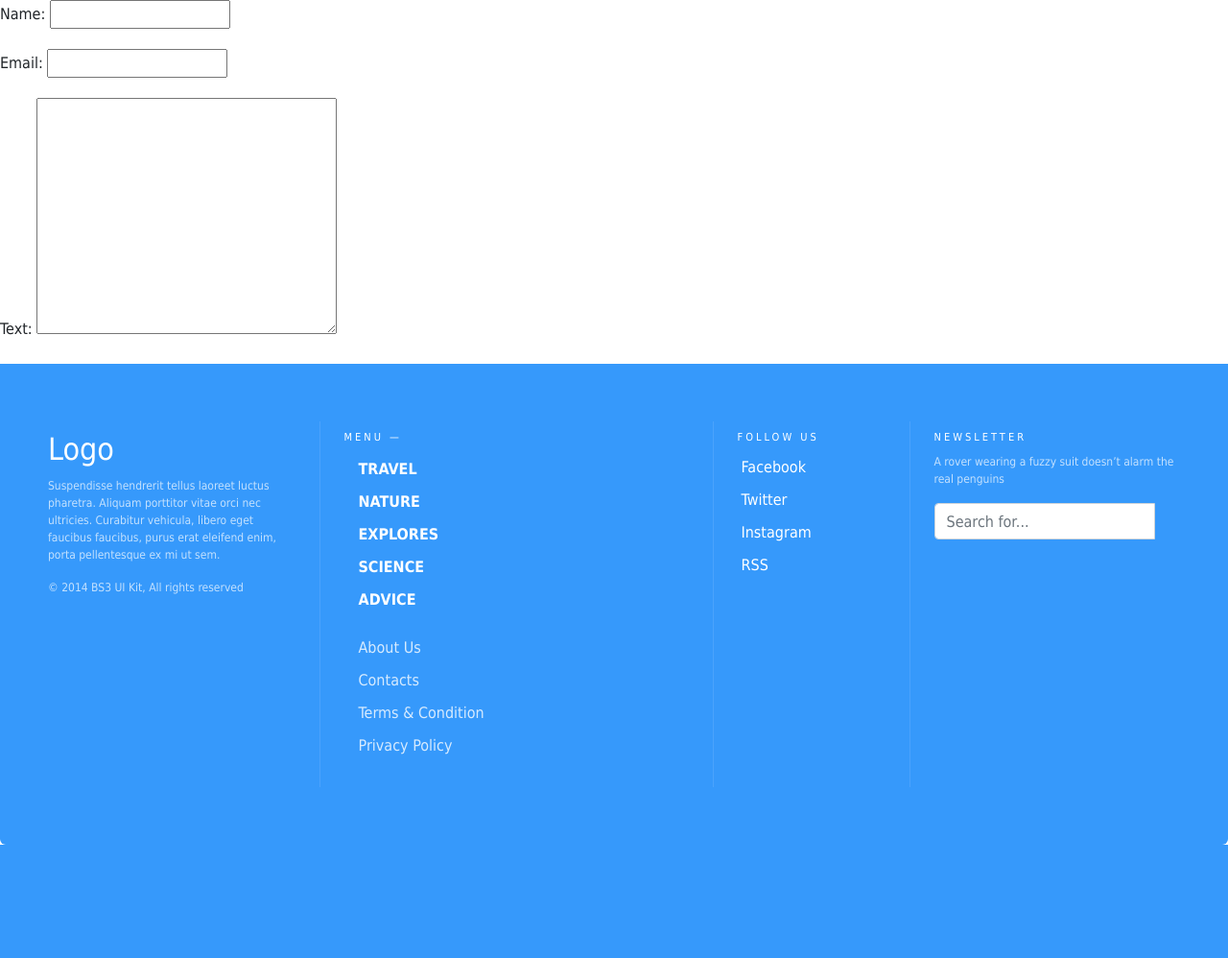
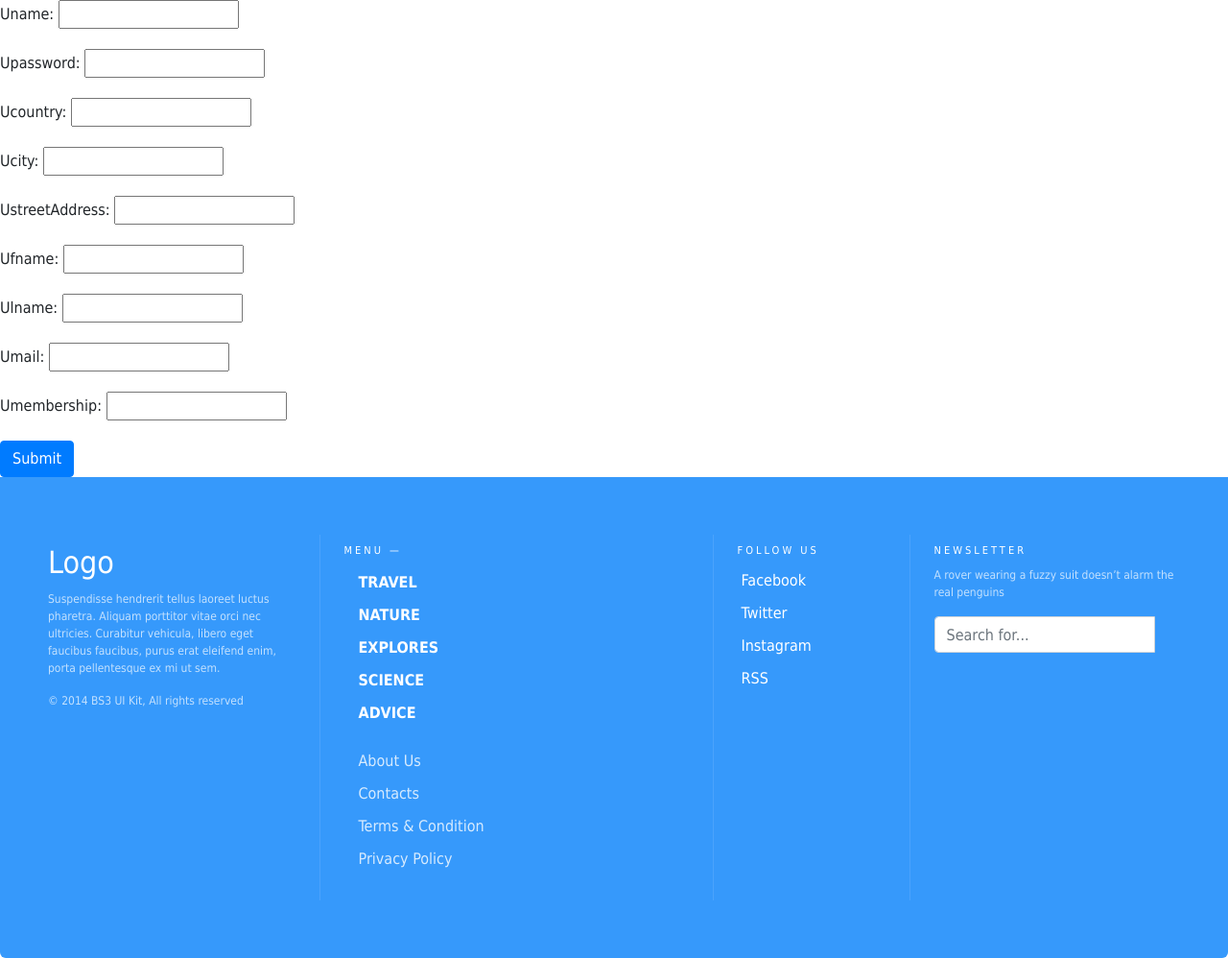
Before and after one commit to ebrahimahmed97090/creatly, a Django app: page /reg/ in a window 1280 px wide. Shown: the part 56-1054 px from the top of the page at 96% size. Before the commit the page ends 936 px from the top, so only its background shows below. Run offline with Django 3.2, Linux system fonts and the light colour scheme; some libraries are stand-ins or nearby versions.

Commit message:
reg form

```diff
--- a/templates/registration.html
+++ b/templates/registration.html
@@ -7,8 +7,11 @@
 {% block content %}
     <!-- write html here -->
 
+    <form method="post">
+        {{ form.as_p }}
+        {% csrf_token %}
+        <input type="submit" class="btn btn-primary" value="Submit">
 
-    {{ form.as_p }}
-
+    </form>
 
 {% endblock %}
--- a/users/forms.py
+++ b/users/forms.py
@@ -1,7 +1,9 @@
 from django import forms
+from users.models import User
+from django.core import validators
 
 
-class FormName(forms.Form):
-    name = forms.CharField()
-    email = forms.EmailField()
-    text = forms.CharField(widget=forms.Textarea)
+class NewUserForm(forms.ModelForm):
+    class Meta:
+        model = User
+        fields = '__all__'
--- a/users/models.py
+++ b/users/models.py
@@ -11,6 +11,7 @@ class User(models.Model):
     ustreetAddress = models.CharField(max_length=256, blank=False)
     ufname = models.CharField(max_length=256, blank=False)
     ulname = models.CharField(max_length=256, blank=False)
+    umail = models.CharField(max_length=255, null=True)
     umembership = models.CharField(max_length=225, blank=False)
 
 
--- a/users/views.py
+++ b/users/views.py
@@ -1,7 +1,8 @@
 from django.shortcuts import render
 from django.http import HttpResponse
 from users.models import User
-from . import forms
+#from . import forms
+from users.forms import NewUserForm
 
 
 # Create your views here.
@@ -34,16 +35,15 @@ def services(request):
 
 
 def registration(request):
-    form = forms.FormName()
+
+    form = NewUserForm()
     if request.method == 'POST':
-        form = forms.FormName(request.POST)
-
+        form = NewUserForm(request.POST)
         if form.is_valid():
-            print("form validation success.Prints in console")
-            print("Name" + form.cleaned_data['name'])
-            print("Email" + form.cleaned_data['email'])
-            print("Text" + form.cleaned_data['text'])
-        return render(request, 'registration.html', {'form': form})
+            form.save(commit=True)
+            return home(request)
+        else:
+            print("error form invalid")
 
     return render(request, 'registration.html', {'form': form})
 
```
Also changed, not shown: db.sqlite3, users/migrations/0003_auto_20200204_0659.py (added), 2 other files.
